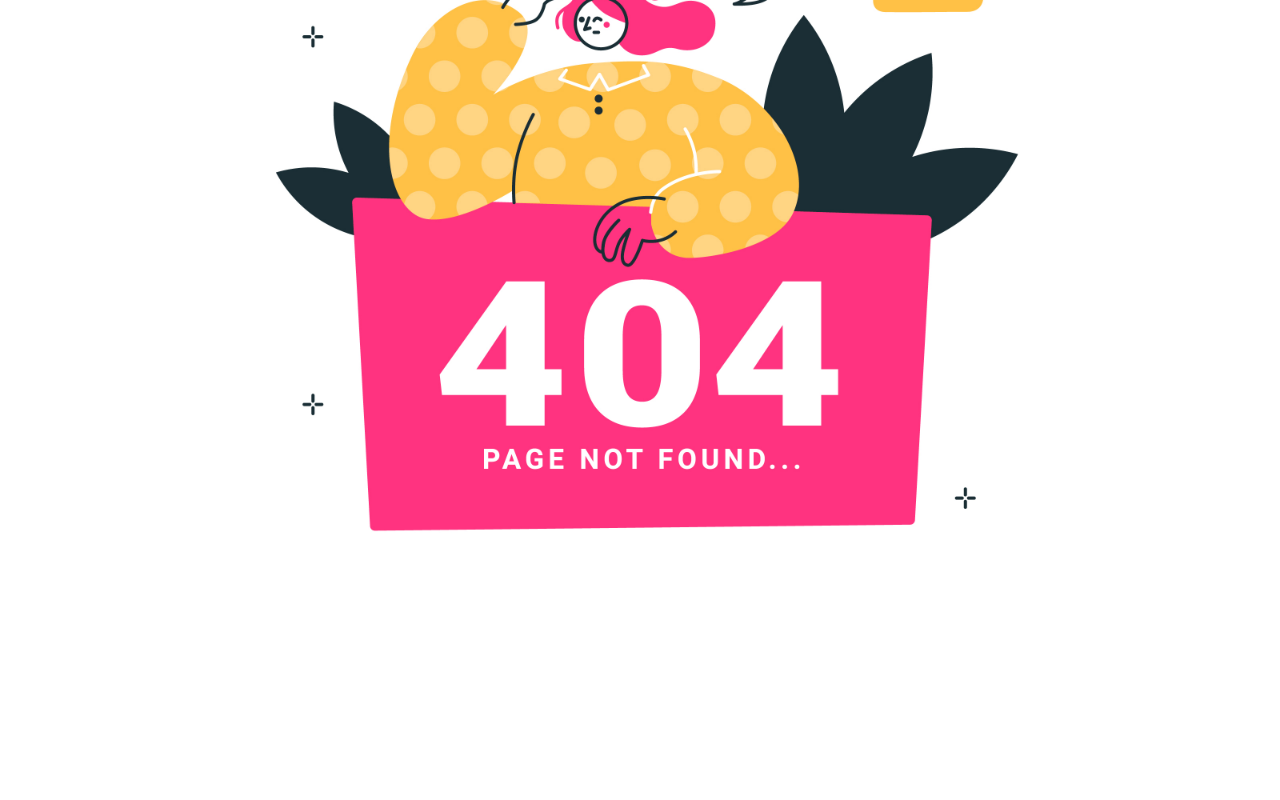
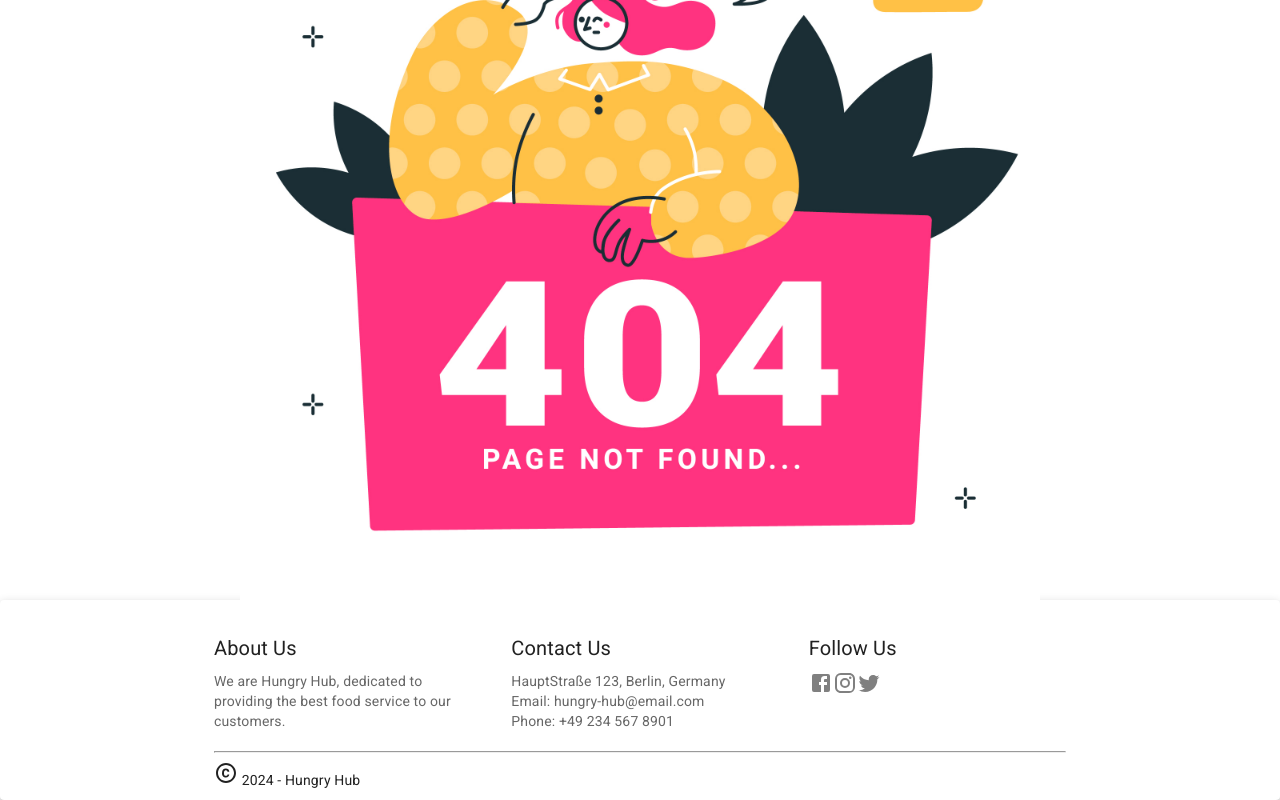
Before and after one commit to samanta-scavassa/hungry-hub, a React (Vite) app: page / in a window 1280 px wide. Shown: the part 269-1069 px from the top of the page. Before the commit the page ends 869 px from the top, so only its background shows below. Built offline with nearby package versions, Linux system fonts and the light colour scheme; no server answers.

Commit message:
add footer

```diff
--- a/src/App.css
+++ b/src/App.css
@@ -9,3 +9,20 @@ body {
   margin: 0;
   padding: 0;
 }
+
+html,
+body,
+#root {
+  height: 100%;
+}
+
+/* .App {
+  display: flex;
+  flex-direction: column;
+  height: 100%;
+}
+
+.Pages {
+  flex: 1;
+  overflow: auto;
+} */
--- a/src/App.jsx
+++ b/src/App.jsx
@@ -4,17 +4,21 @@ import HomePage from "./pages/HomePage";
 import SignupPage from "./pages/SignupPage";
 import ErrorPage from "./pages/ErrorPage";
 import Navbar from "./components/Navbar";
+import Footer from "./components/Footer";
 
 function App() {
   return (
-    <>
+    <div className="App">
       <Navbar />
-      <Routes>
-        <Route path="/hungry-hub" element={<HomePage />} />
-        <Route path="/hungry-hub/signup" element={<SignupPage />} />
-        <Route path="*" element={<ErrorPage />} />
-      </Routes>
-    </>
+      <div className="Pages">
+        <Routes>
+          <Route path="/hungry-hub" element={<HomePage />} />
+          <Route path="/hungry-hub/signup" element={<SignupPage />} />
+          <Route path="*" element={<ErrorPage />} />
+        </Routes>
+      </div>
+      <Footer />
+    </div>
   );
 }
 
--- /dev/null
+++ b/src/components/Footer.css
@@ -0,0 +1,15 @@
+.Footer {
+  width: 100%;
+}
+
+hr {
+  color: #8d99ae;
+}
+
+a {
+  color: gray;
+}
+
+.SocialMediaContainer {
+  margin-bottom: 20px;
+}
--- /dev/null
+++ b/src/components/Footer.jsx
@@ -0,0 +1,62 @@
+import { Copyright } from "@mui/icons-material";
+import { Container, Grid, Paper, Typography } from "@mui/material";
+import { Facebook, Instagram, Twitter } from "@mui/icons-material";
+import "./Footer.css";
+import { Link } from "react-router-dom";
+import { Box } from "@mui/system";
+
+export default function Footer() {
+  return (
+    <footer className="Footer">
+      <Paper elevation={3} sx={{ height: 200, padding: "32px" }}>
+        <Container maxWidth="md" sx={{ height: "100%" }}>
+          <Box className="SocialMediaContainer">
+            <Grid container spacing={5}>
+              <Grid item xs={12} sm={4}>
+                <Typography variant="h6" color="text.primary" gutterBottom>
+                  About Us
+                </Typography>
+                <Typography variant="body2" color="text.secondary">
+                  We are Hungry Hub, dedicated to providing the best food
+                  service to our customers.
+                </Typography>
+              </Grid>
+              <Grid item xs={12} sm={4}>
+                <Typography variant="h6" color="text.primary" gutterBottom>
+                  Contact Us
+                </Typography>
+                <Typography variant="body2" color="text.secondary">
+                  HauptStraße 123, Berlin, Germany
+                </Typography>
+                <Typography variant="body2" color="text.secondary">
+                  Email: hungry-hub@email.com
+                </Typography>
+                <Typography variant="body2" color="text.secondary">
+                  Phone: +49 234 567 8901
+                </Typography>
+              </Grid>
+              <Grid item xs={12} sm={4}>
+                <Typography variant="h6" color="text.primary" gutterBottom>
+                  Follow Us
+                </Typography>
+                <Link href="https://www.facebook.com/">
+                  <Facebook />
+                </Link>
+                <Link href="https://www.instagram.com/" sx={{ pl: 1, pr: 1 }}>
+                  <Instagram />
+                </Link>
+                <Link href="https://www.twitter.com/">
+                  <Twitter />
+                </Link>
+              </Grid>
+            </Grid>
+          </Box>
+          <hr />
+          <Typography variant="body2">
+            <Copyright /> {new Date().getFullYear()} - Hungry Hub
+          </Typography>
+        </Container>
+      </Paper>
+    </footer>
+  );
+}
```
